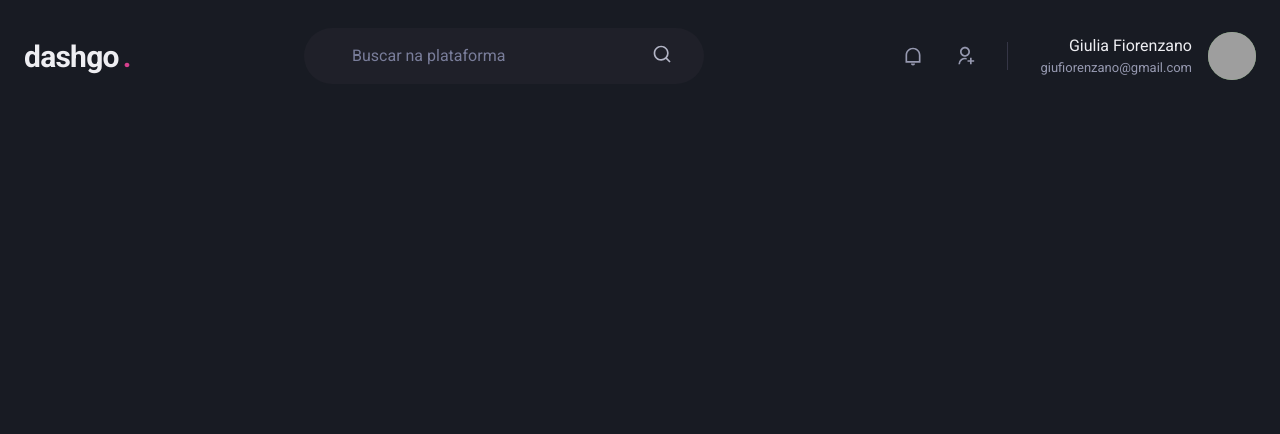
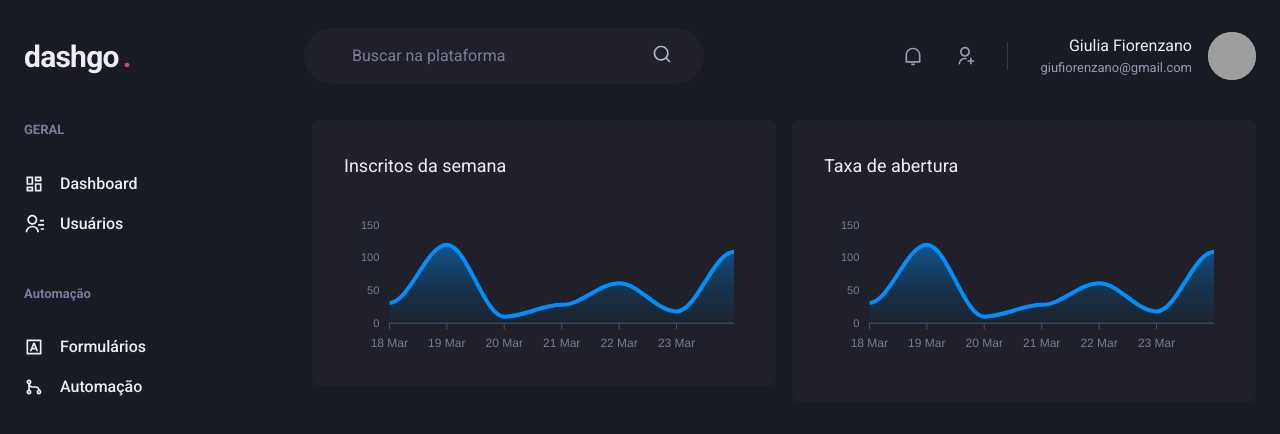
Before and after one commit to giufiorenzano/dashgo, a Next.js app: page /dashboard in a window 1280 px wide. Shown: the top 434 px of the page. Built offline with nearby package versions, Linux system fonts and the light colour scheme; grey boxes are pictures that could not be loaded.

Commit message:
feat: add sidebar e graficos dashboard

```diff
--- a/package.json
+++ b/package.json
@@ -13,9 +13,11 @@
     "@chakra-ui/react": "^1.8.8",
     "@emotion/react": "^11.9.0",
     "@emotion/styled": "^11.8.1",
+    "apexcharts": "^3.35.0",
     "framer-motion": "^6.2.10",
     "next": "12.1.5",
     "react": "18.0.0",
+    "react-apexcharts": "^1.4.0",
     "react-dom": "18.0.0",
     "react-icons": "^4.3.1"
   },
--- /dev/null
+++ b/src/components/Sidebar.tsx
@@ -0,0 +1,40 @@
+import { Box, Stack, Text, Link, Icon } from "@chakra-ui/react";
+import { RiDashboardLine, RiContactsLine, RiInputMethodLine, RiGitMergeLine } from "react-icons/ri";
+
+export function Sidebar() {
+    return (
+        <Box as="aside" w="64" mr="8">
+            <Stack spacing="12" align="flex-start">
+                <Box>
+                    <Text fontWeight="bold" color="gray.400" fontSize="small">GERAL</Text>
+                    <Stack spacing="4" mt="8" align="stretch">
+                        <Link display="flex" alignItems="center">
+                            <Icon as={RiDashboardLine} fontSize="20" />
+                            <Text ml="4" fontWeight="medium">Dashboard</Text>
+                        </Link>
+
+                        <Link display="flex" alignItems="center">
+                            <Icon as={RiContactsLine} fontSize="20" />
+                            <Text ml="4" fontWeight="medium">Usuários</Text>
+                        </Link>
+                    </Stack>
+                </Box>
+
+                <Box>
+                    <Text fontWeight="bold" color="gray.400" fontSize="small">Automação</Text>
+                    <Stack spacing="4" mt="8" align="stretch">
+                        <Link display="flex" alignItems="center">
+                            <Icon as={RiInputMethodLine} fontSize="20" />
+                            <Text ml="4" fontWeight="medium">Formulários</Text>
+                        </Link>
+
+                        <Link display="flex" alignItems="center">
+                            <Icon as={RiGitMergeLine} fontSize="20" />
+                            <Text ml="4" fontWeight="medium">Automação</Text>
+                        </Link>
+                    </Stack>
+                </Box>
+            </Stack>
+        </Box>
+    )
+}
--- a/src/pages/dashboard.tsx
+++ b/src/pages/dashboard.tsx
@@ -1,7 +1,112 @@
+import { Box, Flex, SimpleGrid, Text, theme } from "@chakra-ui/react";
+import dynamic from "next/dynamic";
 import { Header } from "../components/Header";
+import { Sidebar } from "../components/Sidebar";
+import { ApexOptions } from 'apexcharts';
+
+const Chart = dynamic(() => import("react-apexcharts"), {
+    ssr: false
+})
+
+const options: ApexOptions = {
+    chart: {
+        toolbar: {
+            show: false,
+        },
+        zoom: {
+            enabled: false,
+        },
+        foreColor: theme.colors.gray[500]
+    },
+    grid: {
+        show: false,
+    },
+    dataLabels: {
+        enabled: false,
+    },
+    tooltip: {
+        enabled: false,
+    },
+    xaxis: {
+        type: "datetime",
+        axisBorder: {
+            color: theme.colors.gray[600]
+        },
+        axisTicks: {
+            color: theme.colors.gray[600]
+        },
+        categories: [
+            "2021-03-18R:00:00:00.000Z",
+            "2021-03-19R:00:00:00.000Z",
+            "2021-03-20R:00:00:00.000Z",
+            "2021-03-21R:00:00:00.000Z",
+            "2021-03-22R:00:00:00.000Z",
+            "2021-03-23R:00:00:00.000Z",
+            "2021-03-24R:00:00:00.000Z",
+        ]
+    },
+    fill: {
+        opacity: 0.3,
+        type:"gradient",
+        gradient: {
+            shade: "dark",
+            opacityFrom: 0.7,
+            opacityTo: 0.3
+        }
+    }
+};
+const series = [
+    {
+        name: "series1",
+        data: [31, 120, 10, 28, 61, 18, 109]
+    }
+];
 
 export default function Dashboard() {
     return (
-        <Header />
+        <Flex direction="column" h="100vh">
+            <Header />
+
+            <Flex w="100%" my="6" maxWidth={1480} mx="auto" px="6">
+                <Sidebar />
+
+                <SimpleGrid flex="1" gap="4" minChildWidth="320px" alignItems="flex-start">
+                    <Box
+                        p="8"
+                        bg="gray.800"
+                        borderRadius={8}
+                        pb="4"
+                    >
+                        <Text fontSize="lg" mb="4">
+                            Inscritos da semana
+                        </Text>
+                        <Chart
+                            type="area"
+                            height={160}
+                            options={options}
+                            series={series}
+                        />
+                    </Box>
+
+                    <Box
+                        p="8"
+                        bg="gray.800"
+                        borderRadius={8}
+                        //pb="4"
+                    >
+                        <Text fontSize="lg" mb="4">
+                           Taxa de abertura
+                        </Text>
+                        <Chart
+                            type="area"
+                            height={160}
+                            options={options}
+                            series={series}
+                        />
+                    </Box>
+                </SimpleGrid>
+            </Flex>
+        </Flex>
+
     )
 }
```
Also changed, not shown: 1 other file (tests, documents, lock files or other folders).
